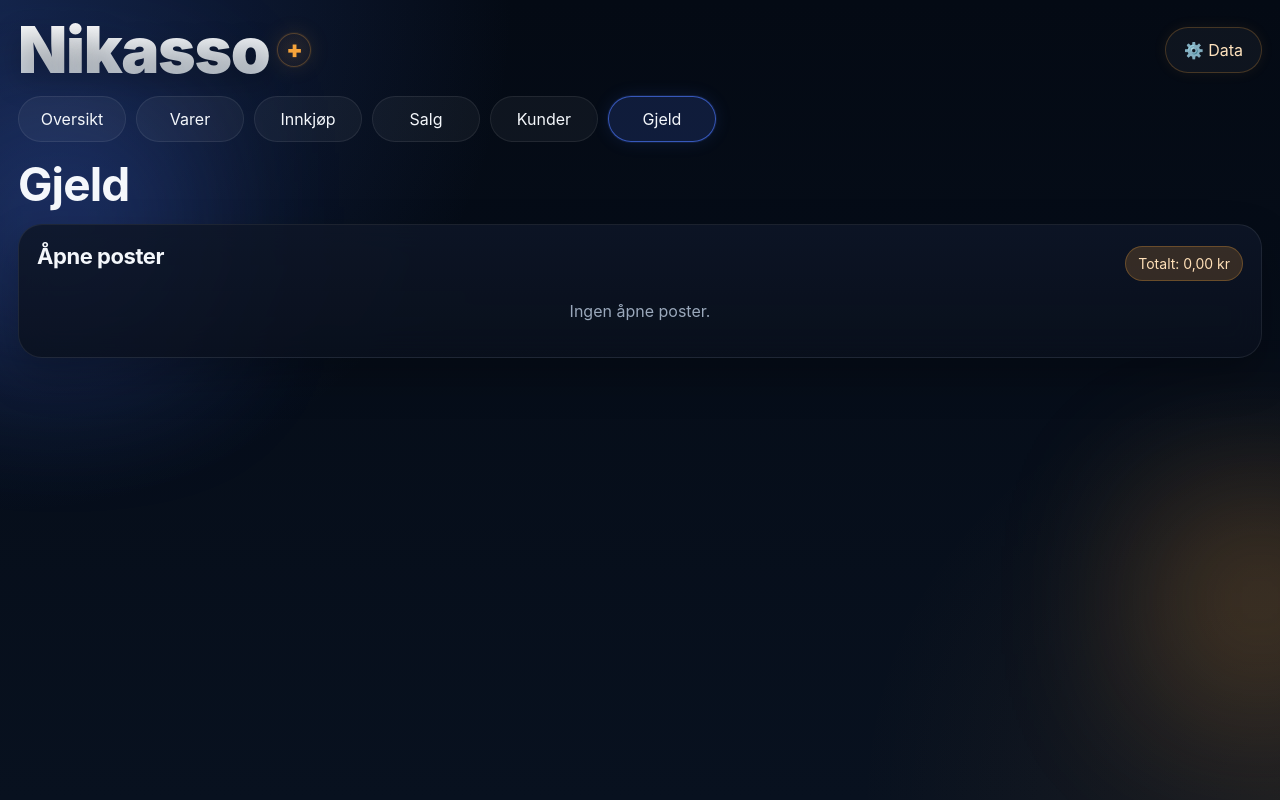
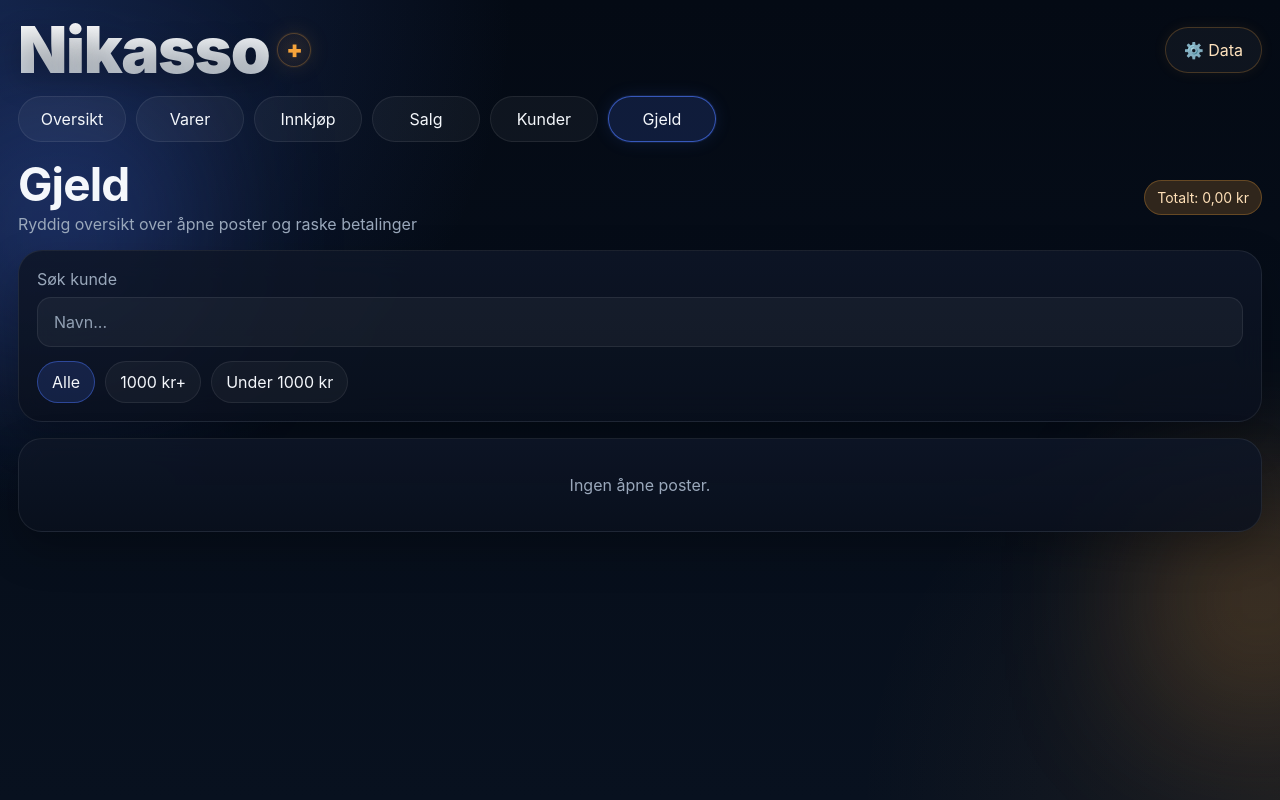
Before and after one commit to nikolaihoffmann-svg/Nikasso-, a React (Vite) app: page / in a window 1280 px wide. Both pictures are taken after a click on the button "Gjeld". Built offline with nearby package versions, Linux system fonts and the light colour scheme.

Commit message:
Refactor Gjeld component with improved filtering

```diff
--- a/src/pages/Gjeld.tsx
+++ b/src/pages/Gjeld.tsx
@@ -2,9 +2,13 @@ import { useEffect, useMemo, useState } from "react";
 import { addPaymentToSale, fmtKr, getSales, saleRemaining } from "../app/storage";
 import type { SaleRecord } from "../types";
 
+type FilterKey = "all" | "big" | "small";
+
 export default function Gjeld() {
   const [sales, setSales] = useState<SaleRecord[]>([]);
   const [amounts, setAmounts] = useState<Record<string, string>>({});
+  const [filter, setFilter] = useState<FilterKey>("all");
+  const [search, setSearch] = useState("");
 
   function refresh(): void {
     setSales(getSales());
@@ -15,14 +19,37 @@ export default function Gjeld() {
   }, []);
 
   const receivables = useMemo(() => {
-    return sales
+    const all = sales
       .map((sale) => ({
         sale,
         remaining: saleRemaining(sale),
       }))
-      .filter((x) => x.remaining > 0)
-      .sort((a, b) => b.remaining - a.remaining);
-  }, [sales]);
+      .filter((x) => x.remaining > 0);
+
+    let filtered = all;
+
+    if (filter === "big") {
+      filtered = filtered.filter((x) => x.remaining >= 1000);
+    }
+
+    if (filter === "small") {
+      filtered = filtered.filter((x) => x.remaining < 1000);
+    }
+
+    const q = search.trim().toLowerCase();
+    if (q) {
+      filtered = filtered.filter((x) =>
+        (x.sale.customerName || "kontantsalg").toLowerCase().includes(q)
+      );
+    }
+
+    return filtered.sort((a, b) => b.remaining - a.remaining);
+  }, [sales, filter, search]);
+
+  const totalOpen = useMemo(
+    () => receivables.reduce((sum, x) => sum + x.remaining, 0),
+    [receivables]
+  );
 
   function handlePay(saleId: string): void {
     const amount = Number(amounts[saleId] || 0);
@@ -34,37 +61,76 @@ export default function Gjeld() {
 
   return (
     <div>
-      <h1 className="pageTitle">Gjeld</h1>
-
-      <div className="card">
-        <div className="rowBetween">
-          <h2 className="sectionTitle">Åpne poster</h2>
-          <span className="badge badgeGold">
-            Totalt: {fmtKr(receivables.reduce((sum, x) => sum + x.remaining, 0))}
-          </span>
+      <div className="rowBetween" style={{ marginBottom: 16 }}>
+        <div>
+          <h1 className="pageTitle" style={{ marginBottom: 6 }}>Gjeld</h1>
+          <div className="muted">Ryddig oversikt over åpne poster og raske betalinger</div>
+        </div>
+        <span className="badge badgeGold">Totalt: {fmtKr(totalOpen)}</span>
       </div>
 
-        <div className="list">
+      <div className="card" style={{ marginBottom: 16 }}>
+        <div className="rowBetween" style={{ marginBottom: 14 }}>
+          <label className="label" style={{ flex: 1, minWidth: 220 }}>
+            <span>Søk kunde</span>
+            <input
+              value={search}
+              onChange={(e) => setSearch(e.target.value)}
+              placeholder="Navn..."
+            />
+          </label>
+        </div>
+
+        <div className="filterBar">
+          <button
+            type="button"
+            className={`filterChip ${filter === "all" ? "filterChipActive" : ""}`}
+            onClick={() => setFilter("all")}
+          >
+            Alle
+          </button>
+          <button
+            type="button"
+            className={`filterChip ${filter === "big" ? "filterChipActive" : ""}`}
+            onClick={() => setFilter("big")}
+          >
+            1000 kr+
+          </button>
+          <button
+            type="button"
+            className={`filterChip ${filter === "small" ? "filterChipActive" : ""}`}
+            onClick={() => setFilter("small")}
+          >
+            Under 1000 kr
+          </button>
+        </div>
+      </div>
+
+      <div className="compactList">
         {receivables.length === 0 ? (
+          <div className="card">
             <div className="emptyState">Ingen åpne poster.</div>
+          </div>
         ) : (
           receivables.map(({ sale, remaining }) => (
-              <div key={sale.id} className="itemRow" style={{ display: "grid", gap: 12 }}>
-                <div className="rowBetween">
+            <div key={sale.id} className="card" style={{ padding: 16 }}>
+              <div className="rowBetween" style={{ marginBottom: 12 }}>
                 <div>
-                    <div style={{ fontWeight: 800 }}>{sale.customerName || "Kontantsalg"}</div>
-                    <div className="muted">
+                  <div style={{ fontWeight: 800, fontSize: 22 }}>
+                    {sale.customerName || "Kontantsalg"}
+                  </div>
+                  <div className="muted" style={{ marginTop: 4 }}>
                     {new Date(sale.createdAt).toLocaleString("no-NO")}
                   </div>
                 </div>
 
                 <div style={{ textAlign: "right" }}>
-                    <div style={{ fontWeight: 800 }}>{fmtKr(remaining)}</div>
+                  <div style={{ fontWeight: 900, fontSize: 22 }}>{fmtKr(remaining)}</div>
                   <div className="muted">Total: {fmtKr(sale.total)}</div>
                 </div>
               </div>
 
-                <div className="grid2">
+              <div className="grid2" style={{ alignItems: "end" }}>
                 <label className="label">
                   <span>Registrer betaling</span>
                   <input
@@ -77,18 +143,18 @@ export default function Gjeld() {
                   />
                 </label>
 
-                  <div className="label" style={{ justifyContent: "end" }}>
-                    <span>&nbsp;</span>
-                    <button className="btn btnSuccess" type="button" onClick={() => handlePay(sale.id)}>
+                <button
+                  className="btn btnSuccess"
+                  type="button"
+                  onClick={() => handlePay(sale.id)}
+                >
                   Registrer betaling
                 </button>
-                  </div>
               </div>
             </div>
           ))
         )}
       </div>
     </div>
-    </div>
   );
 }
```
Lines whose indentation alone changed are shown as unchanged.
